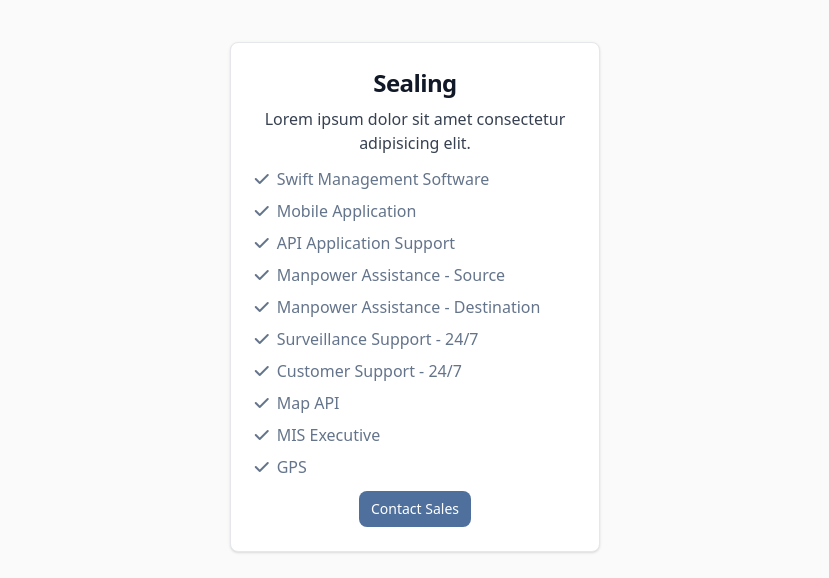
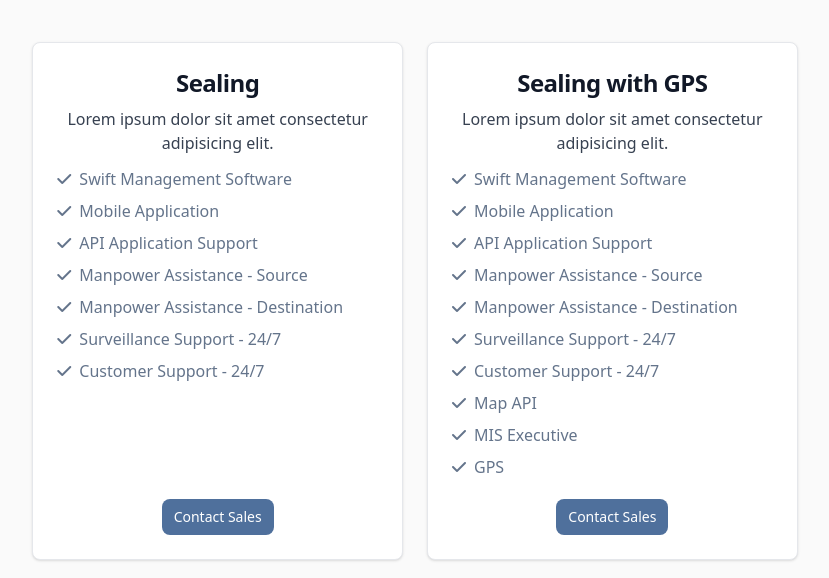
Before and after one commit to itsmeharfatma/Tracida-Homepage, a plain HTML site: page index.html in a window 1280 px wide. Shown: the part 722-1300 px from the top of the page, without its empty margins (225-1054 px from the left). Drawn offline with nearby package versions, Linux system fonts and the light colour scheme.

Commit message:
Solutions all done

```diff
--- a/index.html
+++ b/index.html
@@ -21,12 +21,12 @@
             </div>
             <!-- navbar menu items -->
             <div class="hidden md:flex space-x-6">
-                <a href="#solutionsSection" class="text-slate-500 font-medium transition duration-300 group">
+                <a href="#solutionSectionId" class="text-slate-500 font-medium transition duration-300 group">
                     Solutions
                     <span
                         class="block max-w-0 group-hover:max-w-full transition-all duration-300 h-0.5 bg-slate-600"></span>
                 </a>
-                <a href="#industriesSection" class="text-slate-500 font-medium transition duration-300 group">
+                <a href="#industriesSectionId" class="text-slate-500 font-medium transition duration-300 group">
                     Industries
                     <span
                         class="block max-w-0 group-hover:max-w-full transition-all duration-300 h-0.5 bg-slate-600"></span>
@@ -96,18 +96,56 @@
     <!-- Hero Section Ends -->
 
     <!-- Solutions Section Starts -->
-    <section id="solutionsSection" class="bg-veryLightGray">
+    <section id="solutionSectionId" class="bg-veryLightGray">
         <div class="max-w-6xl mt-8 px-5 py-10 mx-auto">
-            <h1 class="text-3xl md:text-4xl font-semibold text-center text-accentColor">
-                Solutions
-            </h1>
+            <h1 class="text-3xl md:text-4xl font-semibold text-center text-accentColor">Solutions</h1>
             <div class="flex flex-col items-center text-center justify-center mt-12 space-y-8 md:flex-row md:space-x-6 md:space-y-0">
                 <div class="max-w-sm p-6 bg-white border border-gray-200 rounded-lg shadow md:w-1/3">
                     <a href="#">
                         <h5 class="mb-2 text-2xl font-bold tracking-tight text-gray-900">Sealing</h5>
                     </a>
                     <p class="mb-3 font-normal text-gray-700">Lorem ipsum dolor sit amet consectetur adipisicing elit.</p>
-                    <div class="flex flex-col mb-3 text-slate-500 space-y-2 md:text-md">
+                    <div class="flex flex-col min-h-[20rem] mb-3 text-slate-500 space-y-2 md:text-md">
+                        <p class="inline-flex items-center">
+                            <i class="fas fa-check"></i>
+                            <span class="mx-2">Swift Management Software</span>
+                        </p>
+                        <p class="inline-flex items-center">
+                            <i class="fas fa-check"></i>
+                            <span class="mx-2">Mobile Application</span>
+                        </p>
+                        <p class="inline-flex items-center">
+                            <i class="fas fa-check"></i>
+                            <span class="mx-2">API Application Support</span>
+                        </p>
+                        <p class="inline-flex items-center">
+                            <i class="fas fa-check"></i>
+                            <span class="mx-2">Manpower Assistance - Source</span>
+                        </p>
+                        <p class="inline-flex items-center">
+                            <i class="fas fa-check"></i>
+                            <span class="mx-2">Manpower Assistance - Destination</span>
+                        </p>
+                        <p class="inline-flex items-center">
+                            <i class="fas fa-check"></i>
+                            <span class="mx-2">Surveillance Support - 24/7</span>
+                        </p>
+                        <p class="inline-flex items-center">
+                            <i class="fas fa-check"></i>
+                            <span class="mx-2">Customer Support - 24/7</span>
+                        </p>
+                    </div>
+                    <a href="tel:+919679178020"
+                    class="inline-flex items-center px-3 py-2 text-sm font-medium text-center text-white bg-accentColor rounded-lg hover:bg-hoverBlue focus:ring-4 focus:outline-none focus:ring-blue-300">
+                        Contact Sales
+                    </a>
+                </div>
+                <div class="max-w-sm p-6 bg-white border border-gray-200 rounded-lg shadow md:w-1/3">
+                    <a href="#">
+                        <h5 class="mb-2 text-2xl font-bold tracking-tight text-gray-900">Sealing with GPS</h5>
+                    </a>
+                    <p class="mb-3 font-normal text-gray-700">Lorem ipsum dolor sit amet consectetur adipisicing elit.</p>
+                    <div class="flex flex-col min-h-[20rem] mb-3 text-slate-500 space-y-2 md:text-md">
                         <p class="inline-flex items-center">
                             <i class="fas fa-check"></i>
                             <span class="mx-2">Swift Management Software</span>
@@ -160,11 +198,9 @@
     <!-- Solutions Section Ends -->
 
     <!-- Industries Section Starts -->
-    <section id="industriesSection">
+    <section id="industriesSectionId">
         <div class="max-w-6xl mt-8 px-5 py-10 mx-auto text-center">
-            <h1 class="text-3xl md:text-4xl font-semibold text-center text-accentColor">
-                Industries
-            </h1>
+            <h1 class="text-3xl md:text-4xl font-semibold text-center text-accentColor">Industries</h1>
             <div class="flex flex-col mt-16 space-y-16 md:flex-row md:space-x-6 md:space-y-0">
                 <div class="flex flex-col items-center p-6 space-y-6 rounded-lg bg-veryLightGray shadow-md md:w-1/3 hover:border hover:border-1 hover:border-gray-300">
                     <img src="assets/truck-icon.png" class="w-16 -mt-14" alt="">
@@ -354,10 +390,10 @@
                     <h5 class="text-md text-slate-200 uppercase font-semibold md:text-lg">site map</h5>
                     <hr class="my-2 bg-gray-400 border-0 h-px">
                     <div class="flex flex-col space-y-2 text-slate-400 md:space-y-1 md:text-md">
-                        <a href="#" class="hover:text-brightRed">Home</a>
-                        <a href="#" class="hover:text-brightRed">Solutions</a>
-                        <a href="#" class="hover:text-brightRed">Industries</a>
-                        <a href="#" class="hover:text-brightRed">FAQs</a>
+                        <a href="#solutionSectionId" class="hover:text-brightRed">Solutions</a>
+                        <a href="#industriesSectionId" class="hover:text-brightRed">Industries</a>
+                        <a href="#faqSectionId" class="hover:text-brightRed">FAQs</a>
+                        <a href="#contactFormSectionId" class="hover:text-brightRed">Contact Us</a>
                     </div>
                 </div>
                 <div class="text-white md:w-1/4">
```
